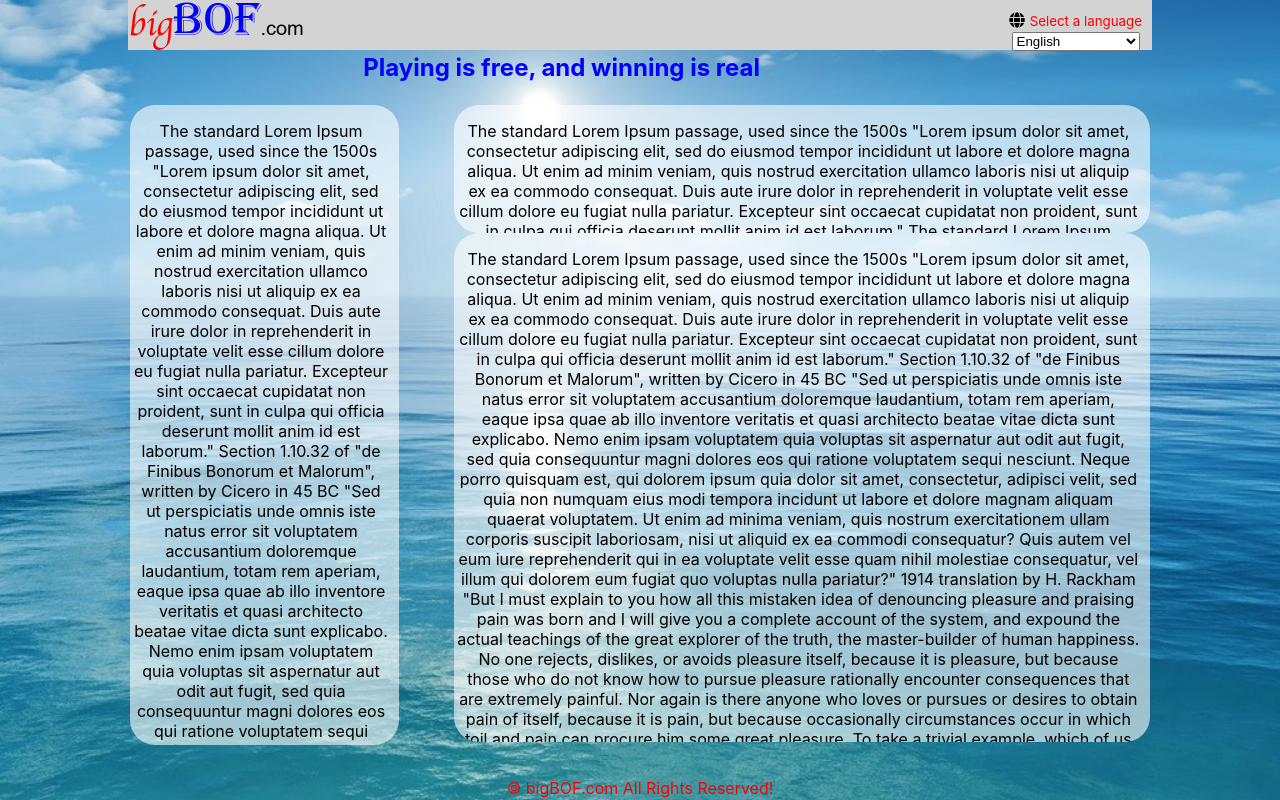
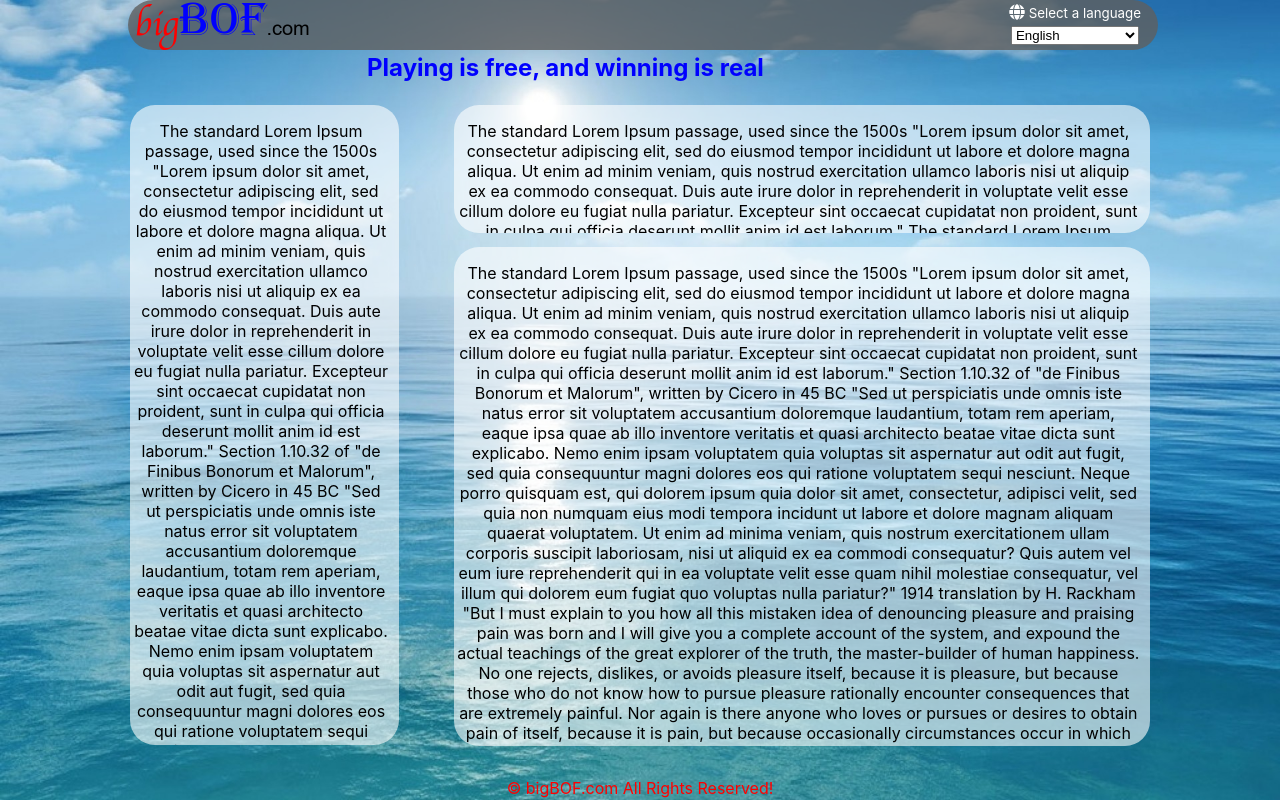
Before and after one commit to Shendidy/bigbof-react, a React (Create React App) app: page / in a window 1280 px wide. Built offline with nearby package versions, Linux system fonts and the light colour scheme.

Commit message:
:lipstick: style: gave styling to navbar

```diff
--- a/public/index.css
+++ b/public/index.css
@@ -31,8 +31,10 @@ body, html {
   height: 50px;
   max-height: 10%;
   width: 100%;
-  background-color: lightgrey;
+  background-color: rgba(95,95,95,0.8);
+  border-radius: 25px;
   text-align: center;
+  padding-left: 6px;
 }
 
 .freeText{
@@ -73,8 +75,9 @@ body, html {
 }
 
 .rightMainContent {
-  height: 79.5%;
+  height: 78%;
   padding-left: 3px;
+  margin-top: 2%;
   /* background-color: blue; */
   /* margin-top: 0.5%; */
   background-color: rgba(255,255,255,0.6);
--- a/src/components/App/App.js
+++ b/src/components/App/App.js
@@ -27,7 +27,8 @@ class App extends Component {
   }
 
   render() {
-    let selCol = <select onChange={this.handleChange}>
+    let selCol =
+      <select onChange={this.handleChange}>
       <option value="arabic">عربى</option>
       <option value="bangla">বাংলা</option>
       <option value="bulgarian">български</option>
@@ -73,7 +74,7 @@ class App extends Component {
       <option value="ukrainian">українська</option>
       <option value="urdu">اردو</option>
       <option value="uzbek">Uzbek</option>
-    </select>;
+      </select>;
 
     // Message for people accessing the console after loading the page.
     console.log(`Current language is ${this.state.language}`)
--- a/src/components/Header/Header.js
+++ b/src/components/Header/Header.js
@@ -17,9 +17,14 @@ class Header extends Component {
         <div className="navbarLinks">
           <div className="languageDiv">
             <div className="fontawesomeGlobe">
-              <FontAwesomeIcon icon="globe" /> <small>{this.props.selLang}</small>
+              <table className="selectLanguageTable">
+                <tbody>
+                  <tr><span className="fotawesomeGlobe"><FontAwesomeIcon icon="globe" /></span><small> {this.props.selLang}</small></tr>
+                  <tr>{this.props.selCol}</tr>
+                </tbody>
+              </table>
             </div>
-            {this.props.selCol}
+
           </div>
         </div>
       </div>
--- a/src/components/Header/header.css
+++ b/src/components/Header/header.css
@@ -8,10 +8,17 @@
 }
 
 .languageDiv {
-  padding: 10px;
-  margin-bottom: 10px;
+  padding-right: 15px;
+}
+
+.languageDiv small{
+  color: white;
 }
 
 .logoImg {
   margin-top: -8px;
 }
+
+.fotawesomeGlobe {
+  color: white;
+}
```
